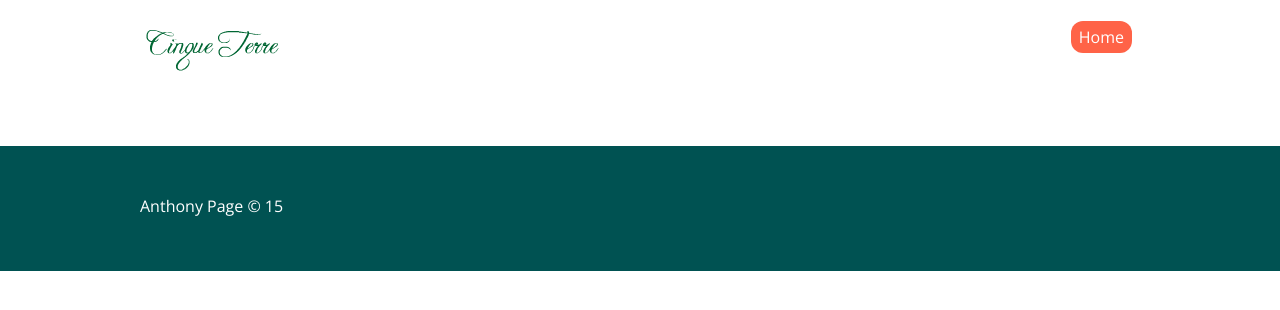
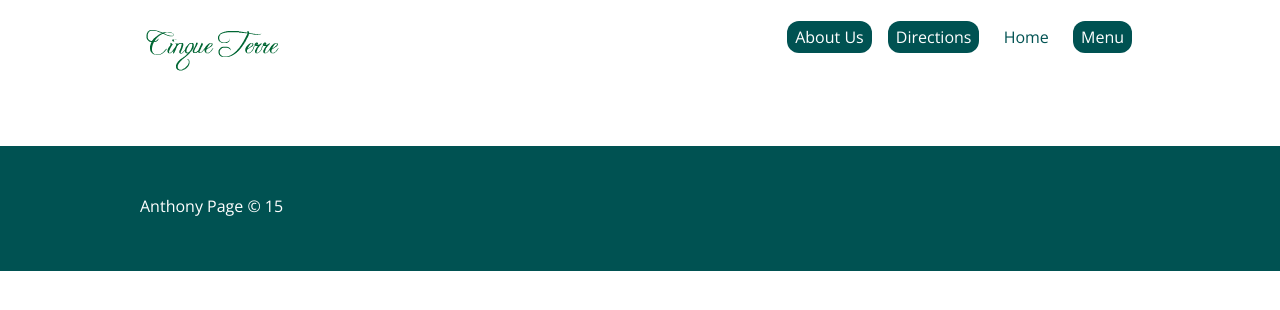
Before and after one commit to cinqueterreli/cinqueterre.github.io, a Jekyll site: the page built from index.html, in a window 1280 px wide. Shown: the top 310 px of the page. Built offline with Jekyll 4.4.1, drawn with Linux system fonts in a browser that asks for light colours.

Commit message:
added pages, changed styling

```diff
--- /dev/null
+++ b/about-us.html
@@ -0,0 +1,4 @@
+---
+title: About Us
+layout: default
+---
--- a/css/main.css
+++ b/css/main.css
@@ -125,13 +125,12 @@ a:hover {
 }
 
 .nav-link:hover {
-	background-color:white;
-	color:#005252;
+	text-decoration: underline;
 }
 
 .nav-link.active {
-	background-color:tomato;
-	color:white;
+	background-color:white;
+	color:#005252;
 }
 
 .nav-link.active:hover {
--- /dev/null
+++ b/directions.html
@@ -0,0 +1,4 @@
+---
+title: Directions
+layout: default
+---
--- /dev/null
+++ b/menu.html
@@ -0,0 +1,4 @@
+---
+title: Menu
+layout: default
+---
```
